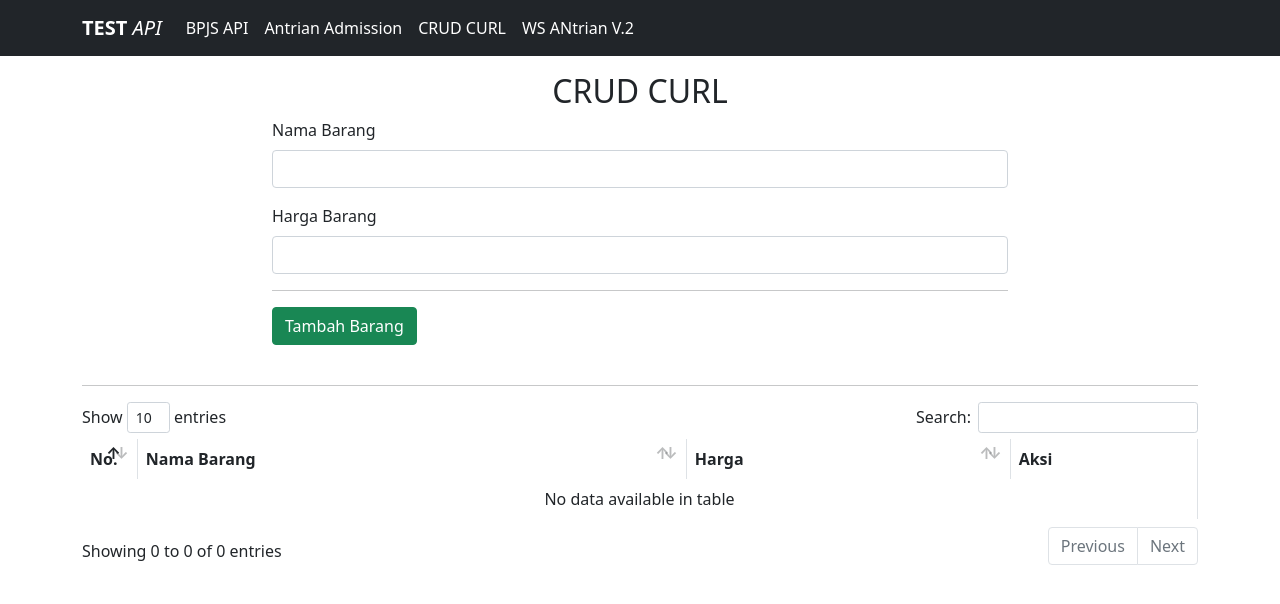
After one commit to Riomutiara/test-api, a CodeIgniter app: page /test-api/wsantrian in a window 1280 px wide. The commit adds this page. Shown: the top 604 px of the page. Run offline with CodeIgniter, Linux system fonts and the light colour scheme; data that the repository does not hold is empty; some libraries are stand-ins or nearby versions.

Commit message:
2210210944

```diff
--- /dev/null
+++ b/application/controllers/WSAntrian.php
@@ -0,0 +1,17 @@
+<?php
+
+class WSAntrian extends CI_Controller
+{
+    public function index()
+    {
+        $data['title'] = 'Web Service Antrian 2';
+
+        $this->load->view('templates/header', $data);
+		$this->load->view('api/wsantrian');
+		$this->load->view('templates/footer');
+    }
+
+
+
+
+}
--- /dev/null
+++ b/application/views/api/wsantrian.php
@@ -0,0 +1,160 @@
+<div class="container">
+    <div class="row mt-3 justify-content-center">
+        <div class="col-md-8">
+            <form action="POST" id="tambah_barang">
+                <h2 class="text-center">CRUD CURL</h2>
+                <input type="hidden" name="id_barang" id="id_barang">
+                <input type="hidden" name="action" id="action" value="POST">
+                <div class="mb-3">
+                    <label for="nama_barang" class="form-label">Nama Barang</label>
+                    <input type="text" class="form-control" id="nama_barang" name="nama_barang">
+                    <small><span class="text-danger" id="error_nama_barang"></span></small>
+                </div>
+                <div class="mb-3">
+                    <label for="harga_barang" class="form-label">Harga Barang</label>
+                    <input type="number" class="form-control" id="harga_barang" name="harga_barang">
+                    <small><span class="text-danger" id="error_harga_barang"></span></small>
+                </div>
+                <hr>
+                <button class="btn btn-success" type="submit" id="btn_simpan">
+                    Tambah Barang
+                </button>
+            </form>
+        </div>
+    </div>
+    <br>
+    <hr>
+    <div class="table-responsive">
+        <table id="tabel_barang" class="table table-bordered table-hover">
+            <thead>
+                <tr>
+                    <th style="width: 5%">No.</th>
+                    <th>Nama Barang</th>
+                    <th>Harga</th>
+                    <th>Aksi</th>
+                </tr>
+            </thead>
+        </table>
+    </div>
+</div>
+
+
+<script>
+    $(document).ready(function() {
+        // $(document).on('click', '#btn_simpan', function() {
+        //     var nama_barang = $('#nama_barang').val();
+        //     var harga_barang = $('#harga_barang').val();
+
+        //     $.ajax({
+        //         url: '<?php echo base_url(); ?>crudcurl/tambahBarang',
+        //         method: 'POST',
+        //         data: {
+        //             nama_barang: nama_barang,
+        //             harga_barang: harga_barang,
+        //         },
+        //         success: function(data) {
+        //             alert('Data berhasil disimpan')
+        //             dataTable.ajax.reload();
+        //         }
+        //     });
+        // })
+
+        $(document).on('submit', '#tambah_barang', function(event) {
+            event.preventDefault();
+            var nama_barang = $('#nama_barang').val();
+            var harga_barang = $('#harga_barang').val();
+
+            if ($('#nama_barang').val() == '') {
+                error_nama_barang = 'Nama Barang tidak boleh kosong!';
+                $('#error_nama_barang').text(error_nama_barang);
+                nama_barang = '';
+            } else {
+                error_nama_barang = '';
+                $('#error_nama_barang').text(error_nama_barang);
+                nama_barang = $('#nama_barang').val();
+            }
+
+            if ($('#harga_barang').val() == '') {
+                error_harga_barang = 'Harga tidak boleh kosong!';
+                $('#error_harga_barang').text(error_harga_barang);
+                harga_barang = '';
+            } else {
+                error_harga_barang = '';
+                $('#error_harga_barang').text(error_harga_barang);
+                harga_barang = $('#harga_barang').val();
+            }
+
+            if (error_nama_barang != '' || error_harga_barang != '') {
+                toastr["error"]("Data belum lengkap");
+            } else {
+                $.ajax({
+                    url: '<?php echo base_url(); ?>crudcurl/tambahBarang',
+                    method: 'POST',
+                    data: new FormData(this),
+                    contentType: false,
+                    processData: false,
+                    success: function(data) {
+                        $('#tambah_barang')[0].reset();
+                        $('#action').val('POST');
+                        $('#id_barang').val('');
+                        dataTable.ajax.reload();
+                        alert(data);
+                    }
+                });
+            }
+        });
+
+        // Datatables menu
+        dataTable = $('#tabel_barang').DataTable({
+            "ajax": {
+                "url": "<?php echo base_url(); ?>crudcurl/tabelBarang",
+                "type": "GET",
+            },
+            columnDefs: [{
+                orderable: !1,
+                targets: [0, 3]
+            }],
+            autoWidth: !1
+        });
+
+        $(document).on('click', '.delete_product', function() {
+            var id = $(this).attr('id');
+            console.log(id);
+
+            $.ajax({
+                url: '<?php echo base_url(); ?>crudcurl/hapusBarang',
+                method: 'POST',
+                data: {
+                    id: id
+                },
+                success: function(data) {
+                    console.log(data);
+                    alert('Data berhasil dihapus');
+                    dataTable.ajax.reload();
+                }
+            })
+        });
+
+        $(document).on('click', '.update_product', function() {
+            var id = $(this).attr('id');
+
+            $.ajax({
+                url: '<?php echo base_url(); ?>crudcurl/fetchSingleBarang',
+                method: 'POST',
+                data: {
+                    id: id
+                },
+                dataType: 'JSON',
+                success: function(data) {
+                    console.log(data);
+                    $('#nama_barang').val(data['product_name']);
+                    $('#harga_barang').val(data['product_price']);
+                    $('#id_barang').val(id);
+                    $('#action').val('PUT');
+                }
+            })
+        });
+
+
+    })
+</script>
--- a/application/views/templates/header.php
+++ b/application/views/templates/header.php
@@ -34,6 +34,7 @@
                     <a class="nav-link active" aria-current="page" href="<?= base_url(); ?>vclaim">BPJS API</a>
                     <a class="nav-link active" aria-current="page" href="<?= base_url(); ?>antrian">Antrian Admission</a>
                     <a class="nav-link active" aria-current="page" href="<?= base_url(); ?>crudcurl">CRUD CURL</a>
+                    <a class="nav-link active" aria-current="page" href="<?= base_url(); ?>wsantrian">WS ANtrian V.2</a>
                     <!-- <a class="nav-link" href="#">Features</a>
             <a class="nav-link" href="#">Pricing</a>
             <a class="nav-link disabled">Disabled</a> -->
```
Also changed, not shown: application/controllers/Vclaim.php (+2 -7 lines).
